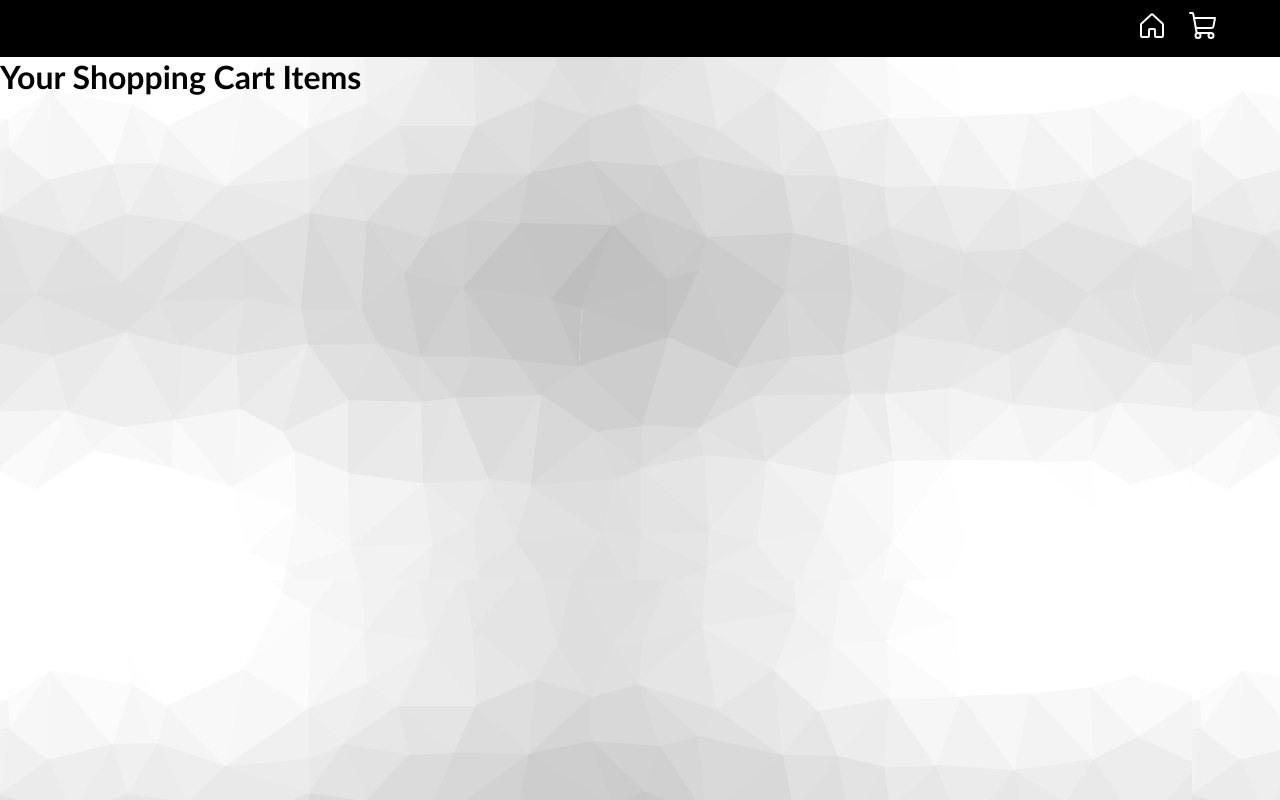
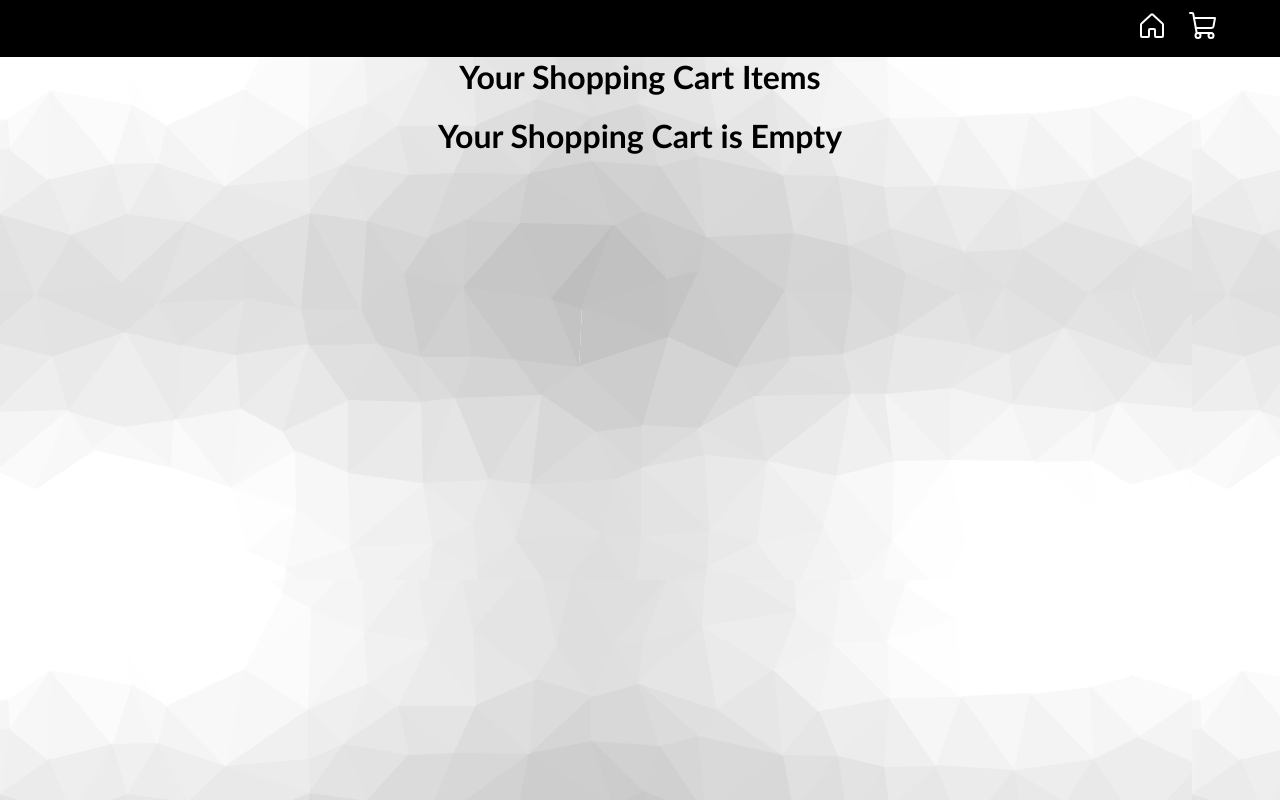
Before and after one commit to habekele/Ecommerce-react, a React (Create React App) app: page /cart in a window 1280 px wide. Built offline with nearby package versions, Linux system fonts and the light colour scheme.

Commit message:
finished it

```diff
--- a/src/context/shop-context.jsx
+++ b/src/context/shop-context.jsx
@@ -15,14 +15,40 @@ const getDefaultCart = () => {
 export const ShopContextProvider = (props) => {
     const [cartItems, setCartItems] = useState(getDefaultCart());
 
+    const getTotalCartAmount = () => {
+        let totalAmount = 0;
+        for (const item in cartItems) {
+          if (cartItems[item] > 0) {
+            let itemInfo = PRODUCTS.find((product) => product.id === Number(item));
+            totalAmount += cartItems[item] * itemInfo.price;
+          }
+        }
+        return totalAmount;
+      };
+
     const addToCart = (itemId) => {
         setCartItems((prev) => ({...prev,[itemId]: prev[itemId] + 1 }));
     };
     const removeFromCart = (itemId) => {
         setCartItems((prev) => ({...prev,[itemId]: prev[itemId] - 1 }));
     };
-    const contextValue = {cartItems, addToCart, removeFromCart};
-    console.log(cartItems)
+
+    const updateCartItemCount = (newAmount,itemId) => {
+        setCartItems((prev) => ({...prev,[itemId]: newAmount}));
+    };
+
+    const checkout = () => {
+        setCartItems(getDefaultCart());
+      };
+
+      const contextValue = {
+        cartItems,
+        addToCart,
+        updateCartItemCount,
+        removeFromCart,
+        getTotalCartAmount,
+        checkout,
+      };
 
     return (
         <ShopContext.Provider value={contextValue}>
--- a/src/pages/cart/cart-item.jsx
+++ b/src/pages/cart/cart-item.jsx
@@ -1,11 +1,10 @@
-import React, {useContext} from "react";
-import "./cart.css"
-import { ShopContext } from '../../context/shop-context'
-
+import React, { useContext } from "react";
+import "./cart.css";
+import { ShopContext } from "../../context/shop-context";
 
 export const CartItem = (props) => {
   const { id, productName, price, prodImage } = props.data;
-  const { cartItems } = useContext(ShopContext)
+  const { cartItems, addToCart, removeFromCart, updateCartItemCount } = useContext(ShopContext);
 
   return (
     <div className="cartItem">
@@ -15,7 +14,12 @@ export const CartItem = (props) => {
           <b>{productName}</b>
         </p>
         <p className="price">${price}</p>
-        <p>Quantity: {cartItems[id]}</p>
+        <div className="quantity">
+          <label for="quantity">Quantity: </label>
+          <button onClick={()=> removeFromCart(id)}> - </button>
+          <input class="input" value={cartItems[id]} onChange={(e)=>updateCartItemCount(Number(e.target.value),id)} />
+          <button onClick={()=> addToCart(id)}> + </button>
+        </div>
       </div>
     </div>
   );
--- a/src/pages/cart/cart.css
+++ b/src/pages/cart/cart.css
@@ -31,3 +31,52 @@
     padding-top: 10px;
     padding-bottom: 20px;
 }
+
+.cartItem .quantity .input{
+    text-align: center;
+    width: 30px;
+}
+
+.cartItem .quantity button{
+    font-family: Arial, Helvetica, sans-serif;
+    background-color: rgb(100, 100, 100);
+    font-size:16px;
+    color: white;
+    width: 20px;
+    border: 0;
+    margin-left: 5px;
+    margin-right: 5px;
+    border-radius: 50%;
+}
+
+.cartItem .quantity button:hover{
+    background-color: rgb(65, 65, 65);
+}
+
+.checkout{
+    margin-top: 30px;
+    display: flex;
+    flex-direction: column;
+    justify-content: center;
+    height: auto;
+    margin-left: 40%;
+}
+
+
+.checkout-buttons button{
+    margin-right:10px ;
+    margin-top: 10px;
+    background-color: black;
+    text-align: center;
+    color: white;
+    border: 0;
+    height: 40px;
+    width: 140px;
+    border-radius: 10px;
+
+}
+
+h1{
+    text-align: center;
+    padding-bottom: 20px;
+}
--- a/src/pages/cart/cart.jsx
+++ b/src/pages/cart/cart.jsx
@@ -1,11 +1,16 @@
-import React, {useContext} from 'react'
+import React, { useContext } from 'react'
 import { PRODUCTS } from '../../products'
 import { ShopContext } from '../../context/shop-context'
 import { CartItem } from './cart-item'
+import { useNavigate } from 'react-router-dom'
 import "./cart.css"
 
 export const Cart = () => {
-  const { cartItems } = useContext(ShopContext)
+  const { cartItems, getTotalCartAmount, checkout } = useContext(ShopContext);
+  const totalAmount = getTotalCartAmount();
+
+  const navigate = useNavigate();
+
   return (
     <div className='cart'>
       <div>
@@ -13,12 +18,24 @@ export const Cart = () => {
       </div>
       <div className='cartItems'>
         {PRODUCTS.map((product) => {
-          if(cartItems[product.id] !== 0)
-          {
-            return <CartItem data={product}/>
+          if (cartItems[product.id] !== 0) {
+            return <CartItem data={product} />;
           }
+
         })}
+      </div>
+
+      {totalAmount > 0 ? (
+        <div className="checkout">
+          <h3>Subtotal: ${totalAmount}</h3>
+          <div className="checkout-buttons">
+            <button onClick={() => navigate("/")}> Continue Shopping </button>
+            <button onClick={() => {checkout(); navigate("/checkout");}}> Checkout</button>
+            </div>
         </div>
+      ) : (
+        <h1>Your Shopping Cart is Empty</h1>
+      )}
     </div>
   )
 }
```
